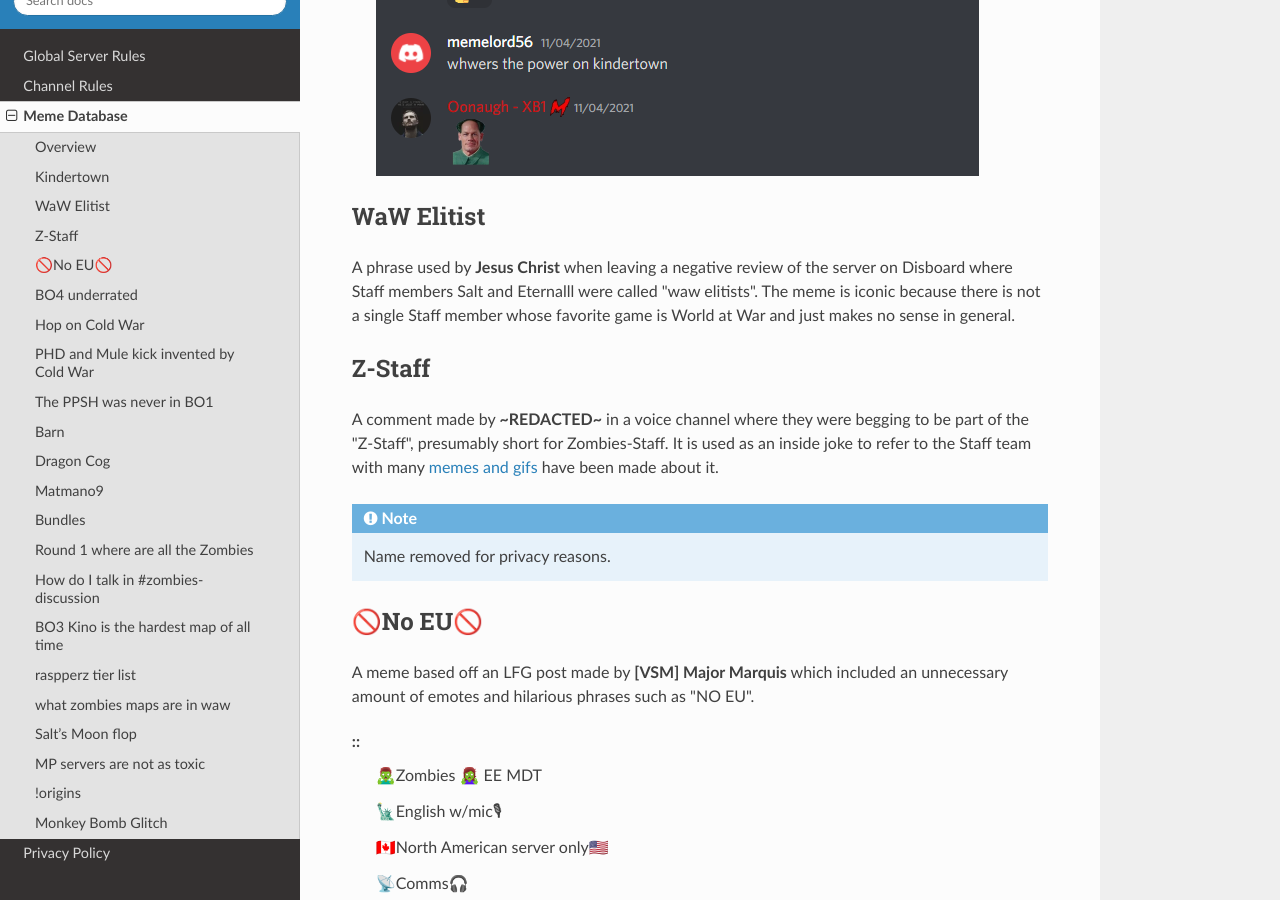
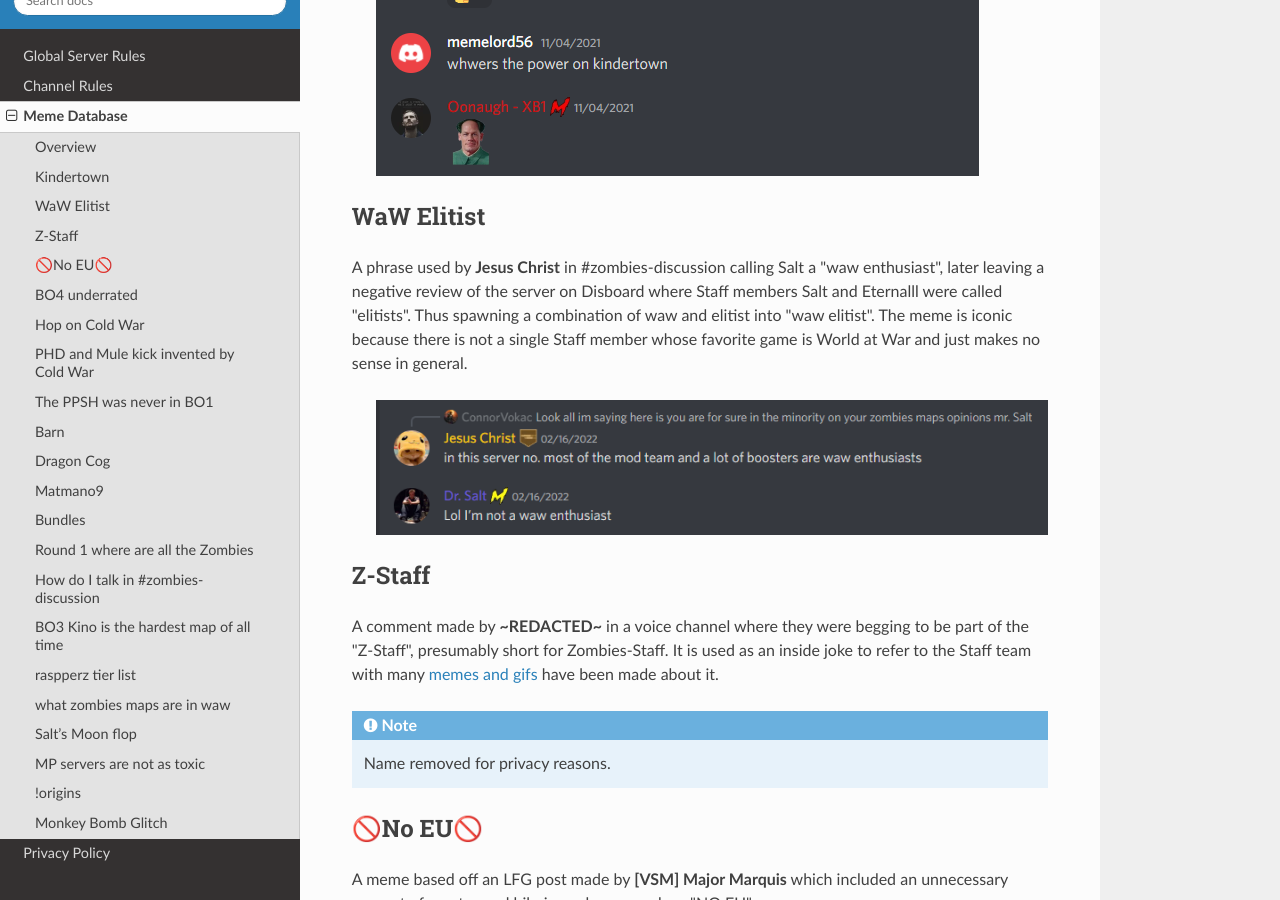
Before and after one commit to EternalllZM/rtd-codz, a Sphinx documentation site: the page built from docs/source/meme_database.rst, in a window 1280 px wide and 900 px high, scrolled down 780 px. Built offline with Sphinx 7.4.7 and the Read the Docs theme 2.0.0, drawn with Linux system fonts in a browser that asks for light colours.

Commit message:
MDB update (more images)

```diff
--- a/docs/source/meme_database.rst
+++ b/docs/source/meme_database.rst
@@ -24,8 +24,11 @@
 WaW Elitist
 ------------
 
-A phrase used by **Jesus Christ** when leaving a negative review of the server on Disboard where Staff members Salt and Eternalll were called \"waw elitists\".
+A phrase used by **Jesus Christ** in #zombies-discussion calling Salt a \"waw enthusiast\",
+later leaving a negative review of the server on Disboard where Staff members Salt and Eternalll were called \"elitists\". Thus spawning a combination of waw and elitist into \"waw elitist\".
 The meme is iconic because there is not a single Staff member whose favorite game is World at War and just makes no sense in general.
+
+    .. image::  /media/mdb-waw_elitist.png
 
 Z-Staff
 ------------
@@ -159,6 +162,7 @@
 
     .. image::  /media/mdb-kino_hardest_map.png
 
+
     .. image::  /media/mdb-kino_hardest_map2.png
 
 raspperz tier list
--- a/docs/source/rules.rst
+++ b/docs/source/rules.rst
@@ -56,10 +56,12 @@
 You are to not beg for money, games, DLC packs, microtransactions, liquid diviniums, etc. from others on the server.
 
 
-- **Do not sell anything here.**
+- **Do not sell or trade anything here.**
 
-This is not a marketplace. You may not sell your account, mods, or do anything involving a monetary transaction.
+This is not a marketplace. You may not sell or trade your account, mods, or do anything involving a monetary transaction.
 
+.. warning::
+    :ref:`Selling and/or trading accounts is also against ATVI terms of service, and the ToS of other platforms such as Steam, Xbox, PSN, etc.`
 
 - **No community or clan recruitments.**
 
```
Also changed, not shown: docs/source/media/mdb-waw_elitist.png (added).
